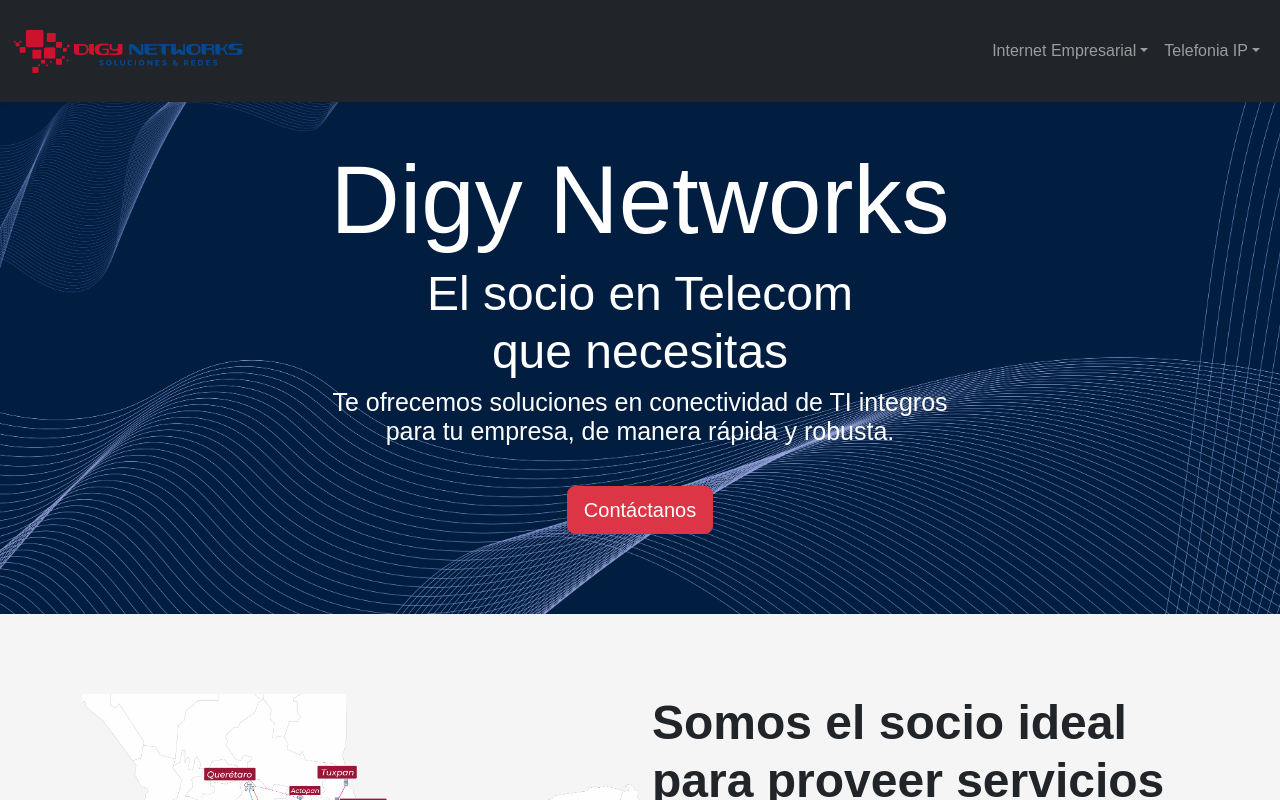
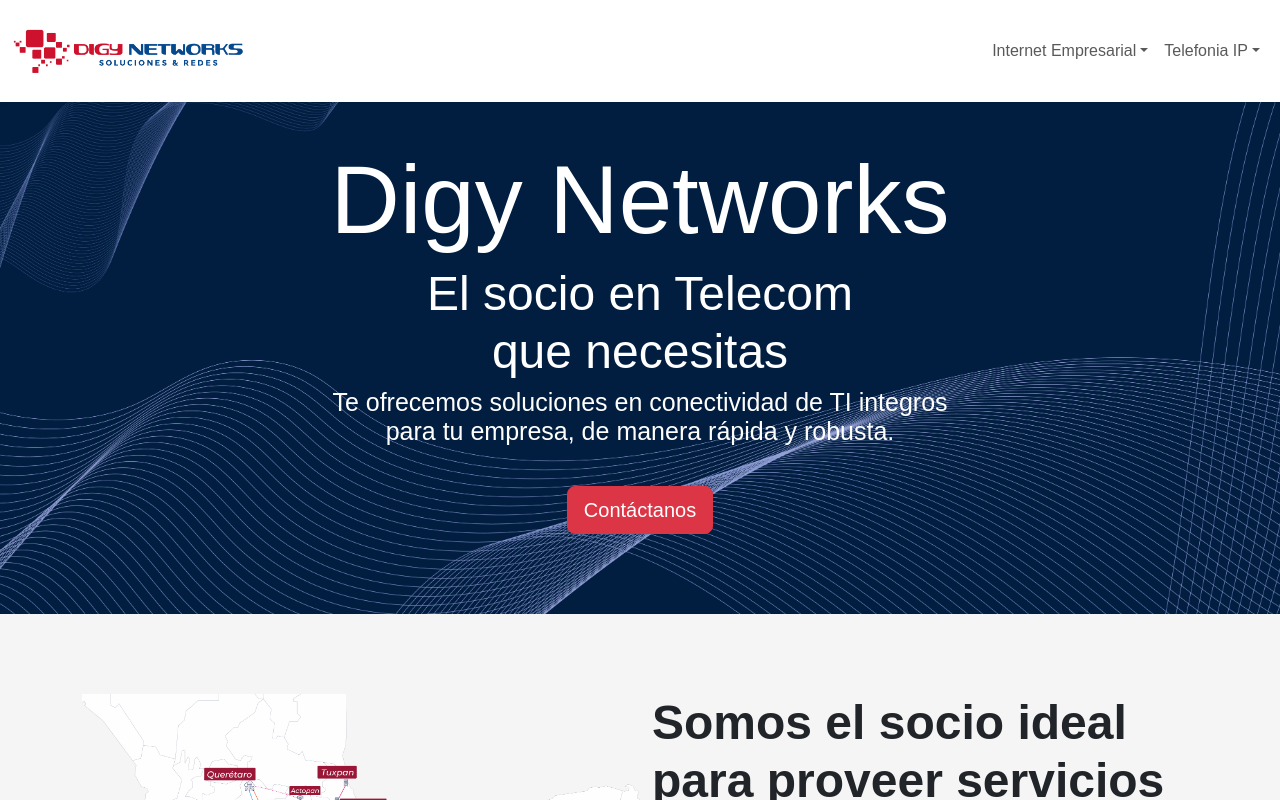
Before and after one commit to VazquezHd/digy, a React (Create React App) app: page / in a window 1280 px wide. Shown: the top 800 px of the page. Built offline with nearby package versions, Linux system fonts and the light colour scheme.

Commit message:
fix navbar

```diff
--- a/src/components/common/navbar/Navbar.jsx
+++ b/src/components/common/navbar/Navbar.jsx
@@ -7,10 +7,10 @@
 export const Navbar = () => {
 
   return (
-    <nav className="navbar navbar-dark bg-dark navbar-expand-lg  py-3 shadow-sm " >
+    <nav className="navbar navbar-expand-lg navbar-light bg-white py-3 shadow-sm" >
       <div className="container-fluid">
         <a href="/" className="navbar-brand font-weight-bold d-block">
-      <img src={miImagen} alt="logo-nav" />
+        <img src={miImagen} alt="logo-nav" />
         </a>
         <button
           className="navbar-toggler"
```
